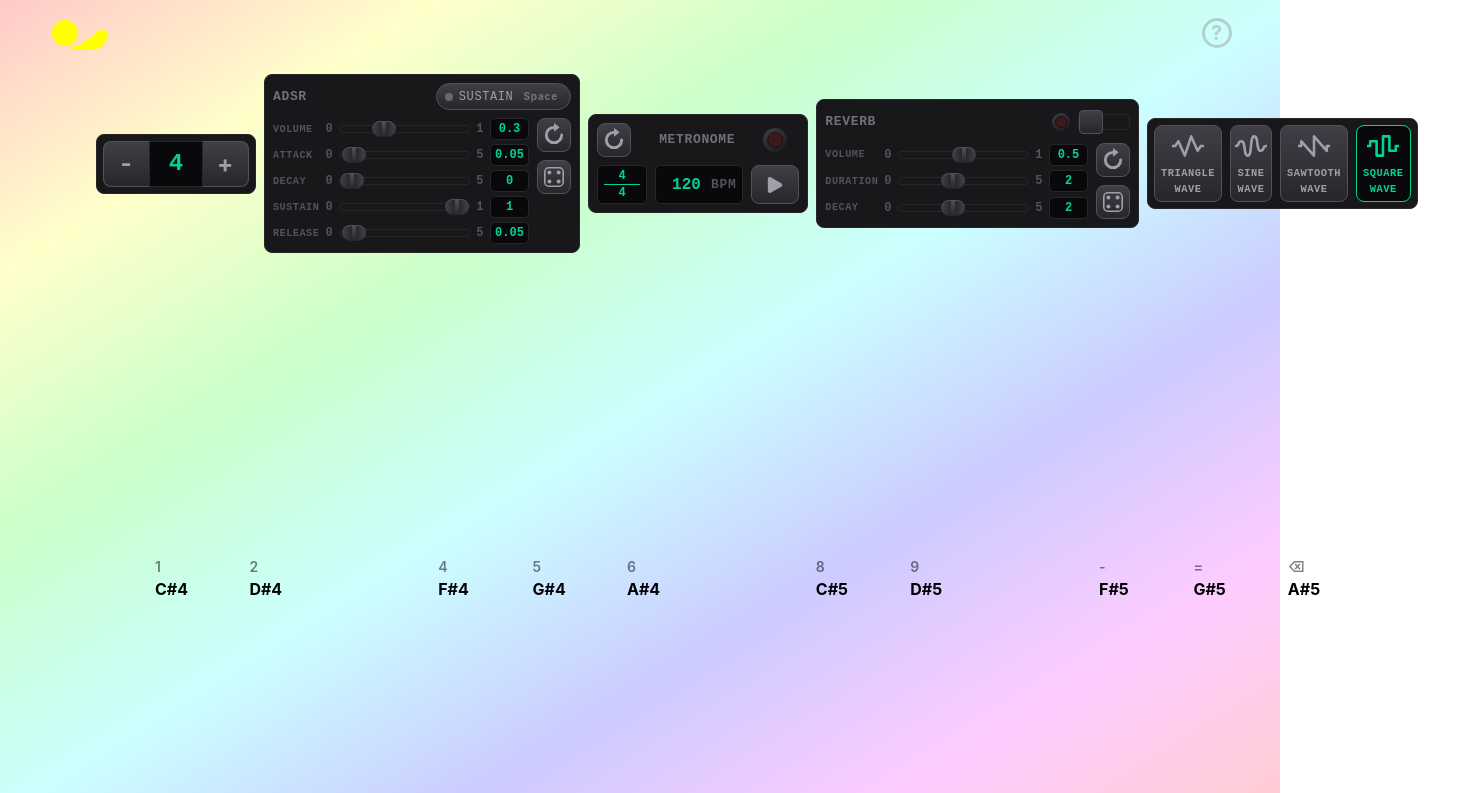
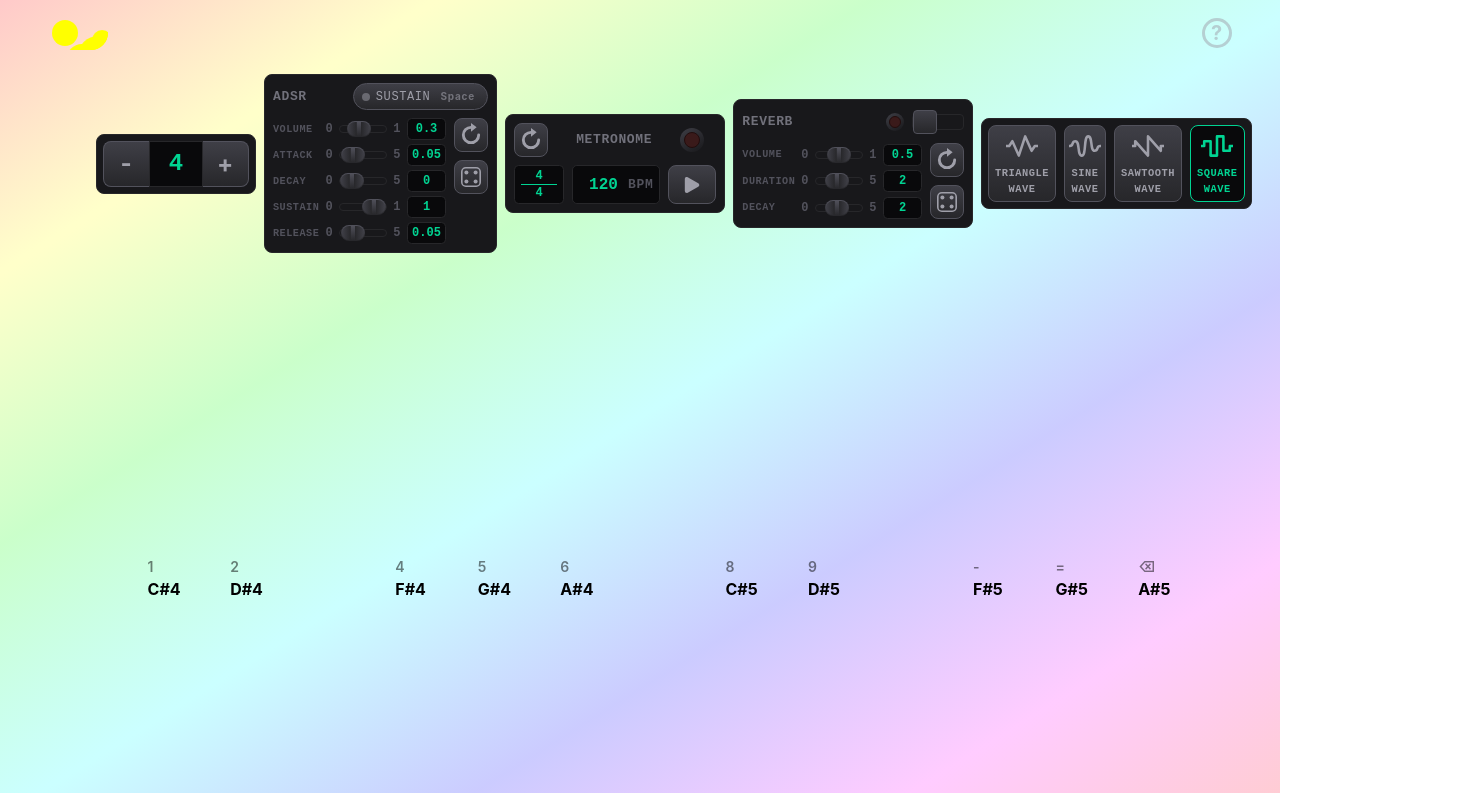
Before and after one commit to TamarWeiss/Virtual-Piano, a React (Vite) app: page / in a window 1280 px wide. Shown: the top 793 px of the page, 1466 px wide, since content can reach past the window. Built offline with nearby package versions, Linux system fonts and the light colour scheme.

Commit message:
slider can now shrink.

```diff
--- a/src/styles/index.css
+++ b/src/styles/index.css
@@ -147,6 +147,8 @@ button {
     grid-template-columns: repeat(5, auto);
 
     input[type='range'] {
+      min-width: 3em;
+      width: 100%;
       font-size: calc(4em / 3);
       height: 0.5em;
       box-shadow: inset 0 0.125em 0.25em --opacity(var(--color-black), 0.75);
```
